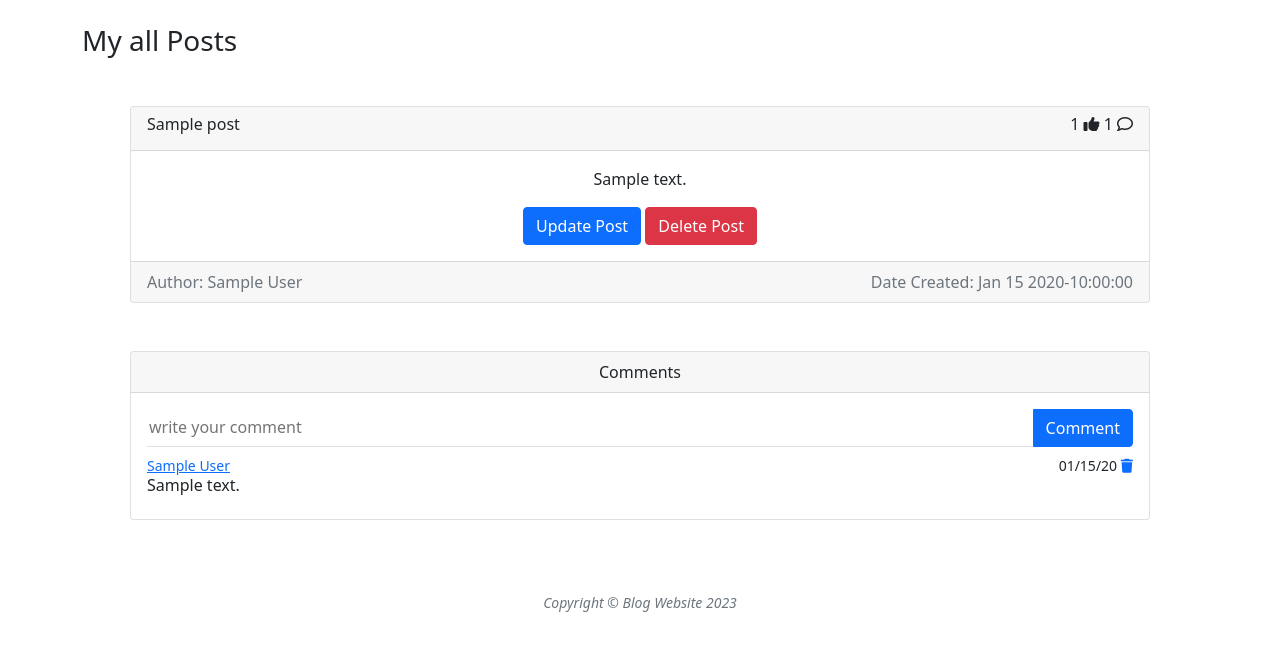
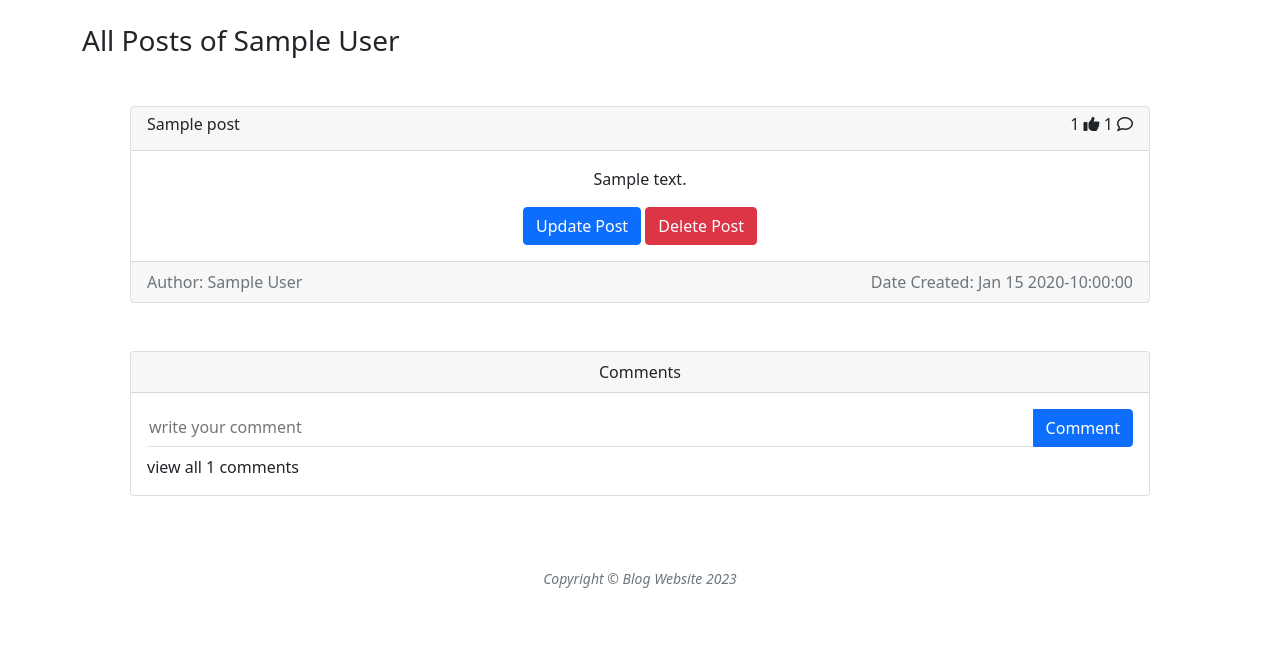
Before and after one commit to Gaikawade/Blog-Site, a Flask app: page /users/1/posts in a window 1280 px wide. Shown: the part 56-707 px from the top of the page. Run offline with Flask 2, Linux system fonts and the light colour scheme; a user stored in the database is signed in; tables that the repository leaves empty hold one stand-in row (values such as "Sample post"); some libraries are stand-ins or nearby versions.

Commit message:
displaying comments

```diff
--- a/blog/routes.py
+++ b/blog/routes.py
@@ -139,6 +139,8 @@ def add_comment(post_id):
             flash('Comment added successfully', 'success')
         else:
             flash('Post does not exist', 'error')
+
+    # if myposts in request.url:
     return redirect(url_for('read_post', post_id=post_id))
 
 
@@ -183,7 +185,7 @@ def my_posts():
     return render_template('all_posts.html', posts=posts)
 
 
-@app.route('/users/<user_id>/posts')
+@app.route('/users/<int:user_id>/posts')
 @login_required
 def users_posts(user_id):
     posts = Post.query.filter_by(user_id=user_id).all()
--- a/blog/static/script.js
+++ b/blog/static/script.js
@@ -15,3 +15,15 @@ function like(postId) {
         })
         .catch((e) => alert("Please try after some time."));
 }
+
+
+const comments = document.querySelector("#comments");
+const expandComments = document.querySelector("#expand-comments");
+
+expandComments.addEventListener("click", () =>{
+    if (comments.style.display == 'block'){
+        comments.style.display = 'none';
+    } else {
+        comments.style.display = 'block';
+    }
+})
--- a/blog/templates/all_posts.html
+++ b/blog/templates/all_posts.html
@@ -14,8 +14,8 @@
         {% endif %}
     {% endwith %}
 
-    <h3>My all Posts</h3>
-    {% for post in posts %}
+    <h3>All Posts of {{posts[0].author.name}}</h3>
+    {% for post in posts[::-1] %}
     <div class="card text-center m-5">
         <div class="card-header">
             <div class="row h6">
@@ -90,11 +90,12 @@
                 />
                 <button class="btn btn-primary">Comment</button>
             </form>
-            <div class="card-text">
+            <div id="expand-comments">view all {{post.comments|length}} comments</div>
+            <div class="card-text" id="comments" style="display: none">
                 {% for comment in post.comments[::-1] %}
                 <div class="row small">
                     <div class="col-sm-6 text-start">
-                        <a href="#"> {{ comment.author.name }} </a>
+                        <a href="{{url_for('users_posts', user_id=comment.author.id)}}"> {{ comment.author.name }} </a>
                     </div>
                     <div class="col-sm-6 text-end">
                         {{ post.created_at.strftime('%D') }}
--- a/blog/templates/read_post.html
+++ b/blog/templates/read_post.html
@@ -92,7 +92,7 @@ get_flashed_messages(with_categories=true) %} {% if messages %}
                     <div class="col-sm-6 text-end">
                         {{ post.created_at.strftime('%D') }}
                         {% if current_user == comment.author or current_user == post.author %}
-                      <a href="{{url_for('delete_comment', comment_id=comment.id)}}"> <i class="fas fa-trash"></i> </a>
+                            <a href="{{url_for('delete_comment', comment_id=comment.id)}}"> <i class="fa fa-trash"></i> </a>
                             <!-- #Implement javascript inorder to avoid page reloading -->
                         {% endif %}
                     </div>
```
Lines whose indentation alone changed are shown as unchanged.
